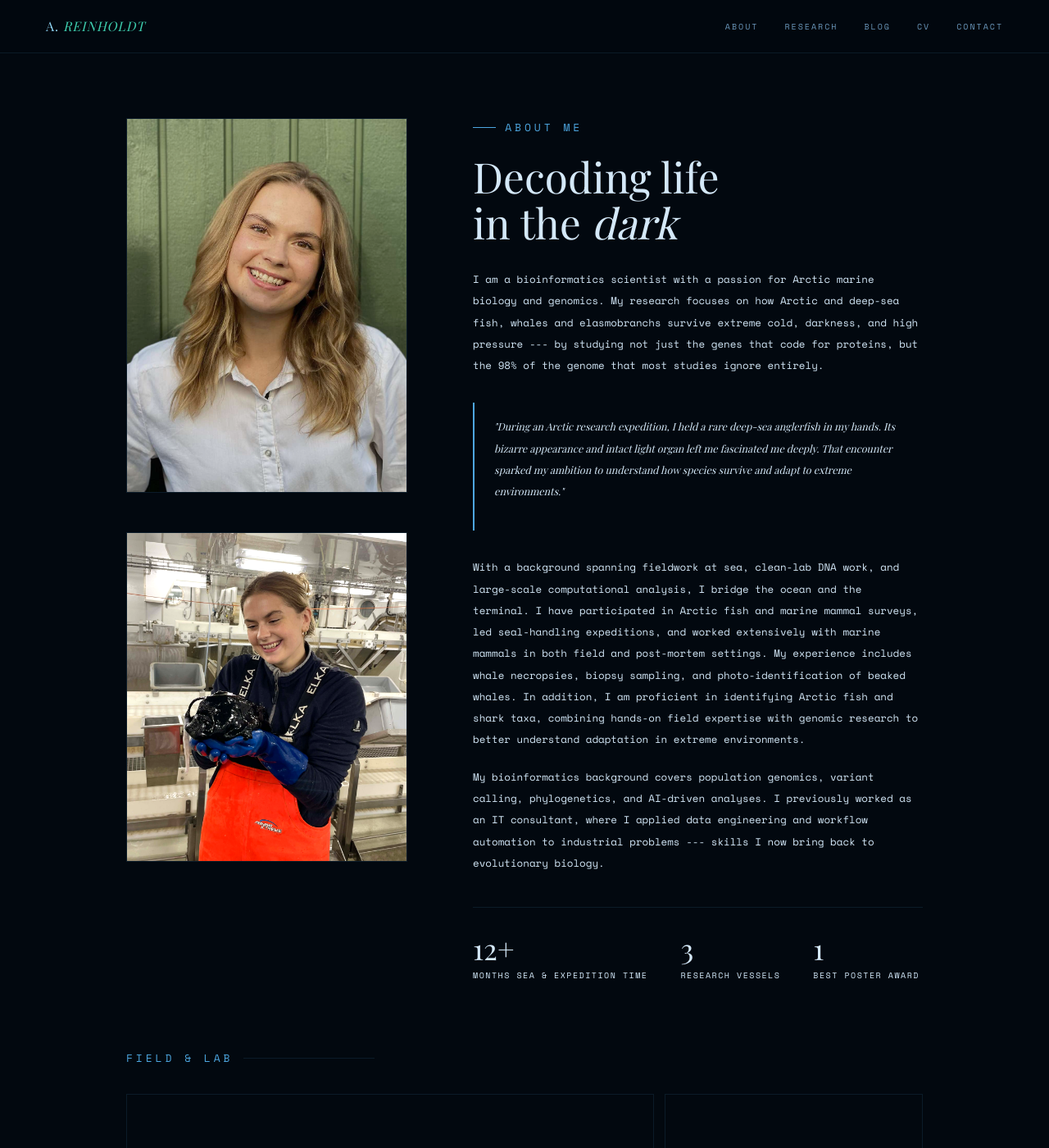
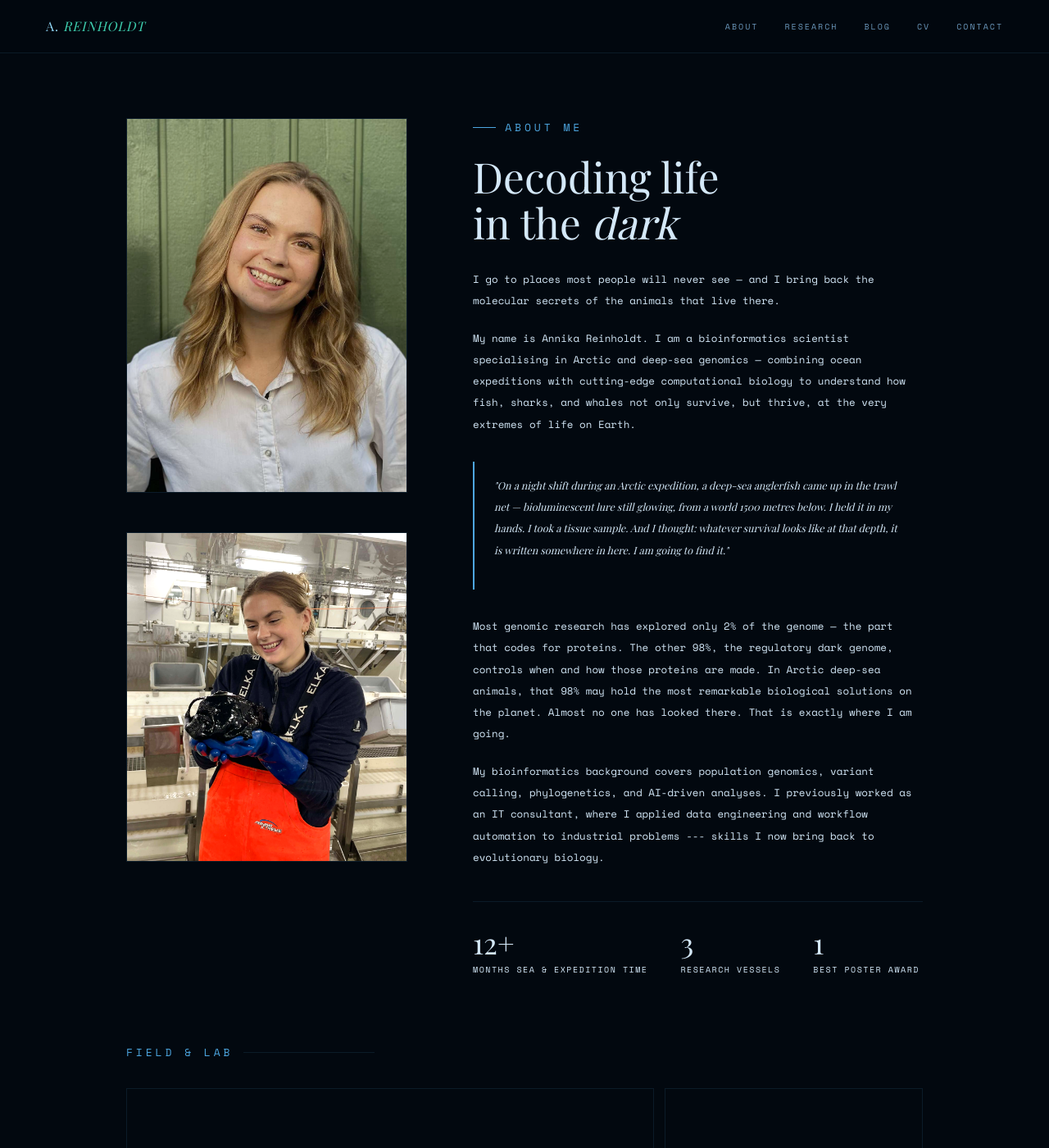
Before and after one commit to Areinholdt/Areinholdt.github.io, a Jekyll site: the page built from about.md, in a window 1280 px wide and 1400 px high. Shown: the whole window at 82% size. Built offline with Jekyll 4.4.1, drawn with Linux system fonts in a browser that asks for light colours; some web fonts are replaced.

Commit message:
Update about.md

```diff
--- a/about.md
+++ b/about.md
@@ -178,28 +178,38 @@ permalink: /about/
       <div class="about-intro-label">About me</div>
       <h1>Decoding life<br>in the <em>dark</em></h1>
       <p>
-        I am a bioinformatics scientist with a passion for Arctic marine biology and genomics.
-        My research focuses on how Arctic and deep-sea fish, whales and elasmobranchs survive extreme cold, darkness,
-        and high pressure --- by studying not just the genes that code for proteins,
-        but the 98% of the genome that most studies ignore entirely.
+        I go to places most people will never see — and I bring
+        back the molecular secrets of the animals that live there.
+      </p>
+
+      <p>
+        My name is Annika Reinholdt. I am a bioinformatics
+        scientist specialising in Arctic and deep-sea genomics —
+        combining ocean expeditions with cutting-edge computational
+        biology to understand how fish, sharks, and whales not
+        only survive, but thrive, at the very extremes of life
+        on Earth.
       </p>
 
       <blockquote>
-        <p>"During an Arctic research expedition, I held a rare deep-sea anglerfish in my hands.
-        Its bizarre appearance and intact light organ left me fascinated me deeply. That encounter sparked
-        my ambition to understand how species survive and adapt to extreme environments."</p>
+          <p>"On a night shift during an Arctic expedition, a deep-sea anglerfish
+          came up in the trawl net — bioluminescent lure still glowing,
+          from a world 1500 metres below. I held it in my hands.
+          I took a tissue sample. And I thought: whatever survival
+          looks like at that depth, it is written somewhere in here.
+          I am going to find it."</p>
       </blockquote>
 
       <p>
-        With a background spanning fieldwork at sea, clean-lab DNA work, and large-scale
-        computational analysis, I bridge the ocean and the terminal. I have participated in
-        Arctic fish and marine mammal surveys, led seal-handling expeditions, and worked
-        extensively with marine mammals in both field and post-mortem settings.
-        My experience includes whale necropsies, biopsy sampling, and photo-identification of beaked whales.
-        In addition, I am proficient in identifying Arctic fish and shark taxa,
-        combining hands-on field expertise with genomic research to better
-        understand adaptation in extreme environments.
+        Most genomic research has explored only 2% of the genome —
+        the part that codes for proteins. The other 98%, the
+        regulatory dark genome, controls when and how those proteins
+        are made. In Arctic deep-sea animals, that 98% may hold
+        the most remarkable biological solutions on the planet.
+        Almost no one has looked there. That is exactly where
+        I am going.
       </p>
+
       <p>
         My bioinformatics background covers population genomics, variant calling, phylogenetics,
         and AI-driven analyses. I previously worked as an IT consultant, where I
```
